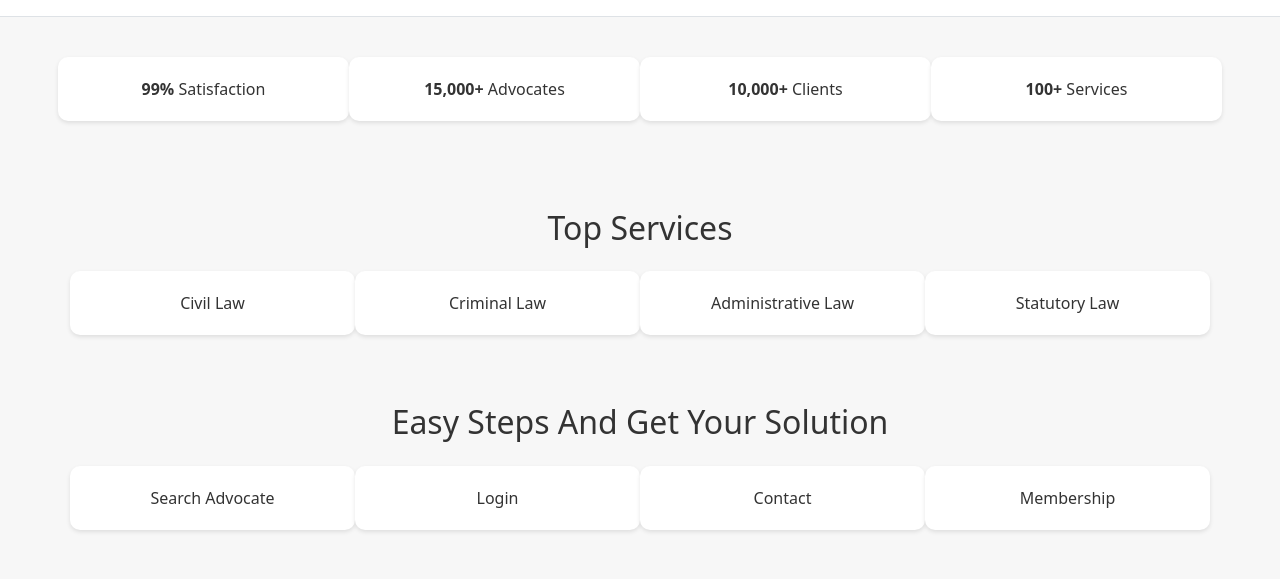
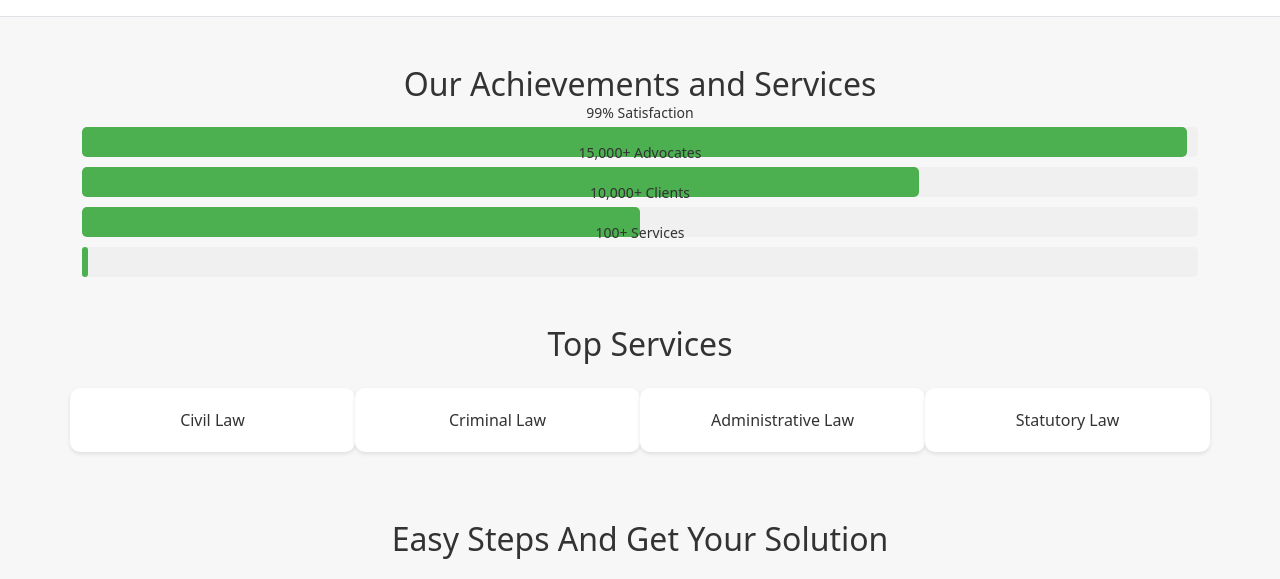
Before and after one commit to Hlaustink/IYF, a plain HTML site: page index.html in a window 1280 px wide. Shown: the part 172-751 px from the top of the page. Drawn offline with nearby package versions, Linux system fonts and the light colour scheme; files whose address does not match are found by name.

Commit message:
Update index.html

```diff
--- a/index.html
+++ b/index.html
@@ -156,6 +156,39 @@
         .notification.show {
             display: block;
         }
+        /* Container for the combined bar */
+.bar-container {
+    margin: 20px 0;
+}
+
+/* Individual bars */
+.bar {
+    position: relative;
+    height: 30px;
+    margin-bottom: 10px;
+    background-color: #f0f0f0;
+    border-radius: 5px;
+}
+
+/* Progress inside the bar */
+.bar-progress {
+    height: 100%;
+    background-color: #4CAF50;
+    width: 0; /* Initial width for animation */
+    border-radius: 5px;
+    transition: width 2s ease-in-out;
+}
+
+/* Label on top of the bars */
+.bar-label {
+    position: absolute;
+    top: -25px;
+    left: 50%;
+    transform: translateX(-50%);
+    font-size: 14px;
+    color: #333;
+}
+
     </style>
 </head>
 <body>
@@ -207,15 +240,39 @@
         <button class="close-btn" onclick="closeLoginModal()">Close</button>
     </div>
 </div>
+<div class="container bars my-5">
+    <h2 class="text-center mb-4">Our Achievements and Services</h2>
+    <div class="bar-container">
+        <!-- Satisfaction Bar -->
+        <div class="bar">
+            <div class="bar-progress" data-target="99%">
+                <div class="bar-label">99% Satisfaction</div>
+            </div>
+        </div>
 
-<div class="container hero text-center">
-    <div class="row stats gx-4">
-        <div class="col-md-3"><strong>99%</strong> Satisfaction</div>
-        <div class="col-md-3"><strong>15,000+</strong> Advocates</div>
-        <div class="col-md-3"><strong>10,000+</strong> Clients</div>
-        <div class="col-md-3"><strong>100+</strong> Services</div>
+        <!-- Advocates Bar -->
+        <div class="bar">
+            <div class="bar-progress" data-target="15000">
+                <div class="bar-label">15,000+ Advocates</div>
+            </div>
+        </div>
+
+        <!-- Clients Bar -->
+        <div class="bar">
+            <div class="bar-progress" data-target="10000">
+                <div class="bar-label">10,000+ Clients</div>
+            </div>
+        </div>
+
+        <!-- Services Bar -->
+        <div class="bar">
+            <div class="bar-progress" data-target="100">
+                <div class="bar-label">100+ Services</div>
+            </div>
+        </div>
     </div>
 </div>
+
 
 <div class="container services my-5">
     <h2 class="text-center mb-4">Top Services</h2>
@@ -344,6 +401,23 @@ showNotification('Welcome to SpecterRoss!');
         const missionText = document.getElementById('missionText');
         missionText.classList.toggle('hidden');
     }
+    // Function to animate bars
+function animateBars() {
+    const bars = document.querySelectorAll('.bar-progress');
+    bars.forEach(bar => {
+        const target = bar.getAttribute('data-target');
+        if (target.endsWith('%')) {
+            bar.style.width = target;
+        } else {
+            bar.style.width = (parseInt(target) / 200) + '%'; // Adjust the divisor based on max value
+        }
+    });
+}
+
+// Run the animation on page load
+window.onload = function() {
+    animateBars();
+};
 </script>
 </body>
 </html>
```
